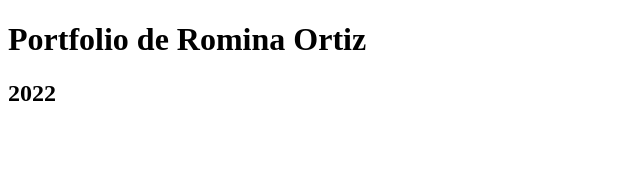
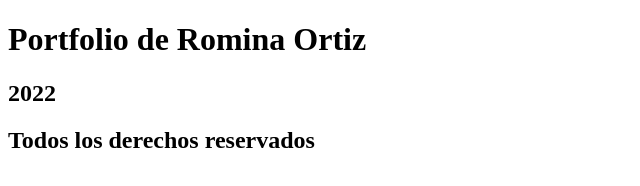
Before and after one commit to Romina16/Portfolio, a plain HTML site: page index.html in a window 1280 px wide. Shown: the whole page, without its empty margins (0-640 px from the left). Drawn offline with Linux system fonts and the light colour scheme.

Commit message:
Update index.html

```diff
--- a/index.html
+++ b/index.html
@@ -9,5 +9,6 @@
 <body>
     <h1>Portfolio de Romina Ortiz</h1>
     <h2> 2022 </h2>
+    <h2> Todos los derechos reservados </h2>
 </body>
 </html>
```
